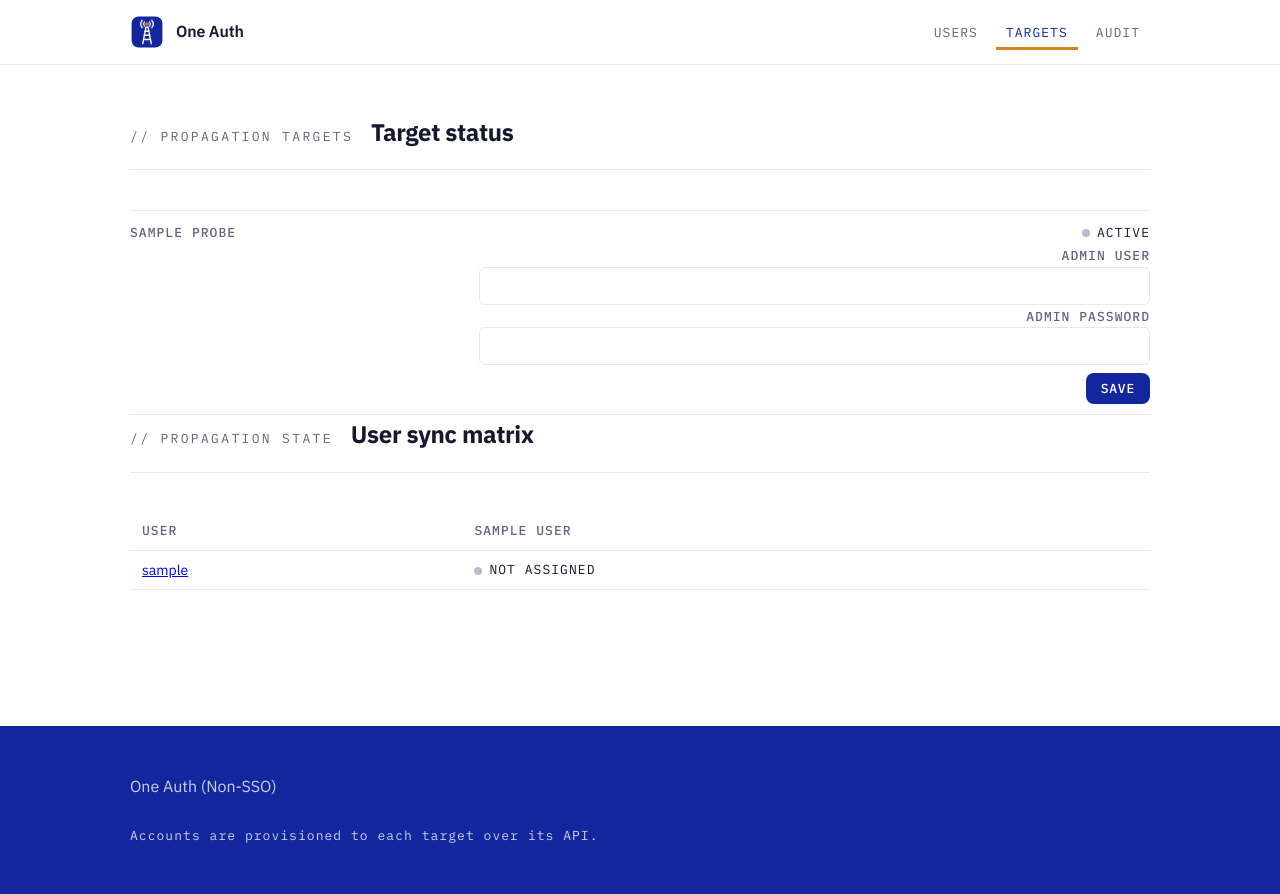
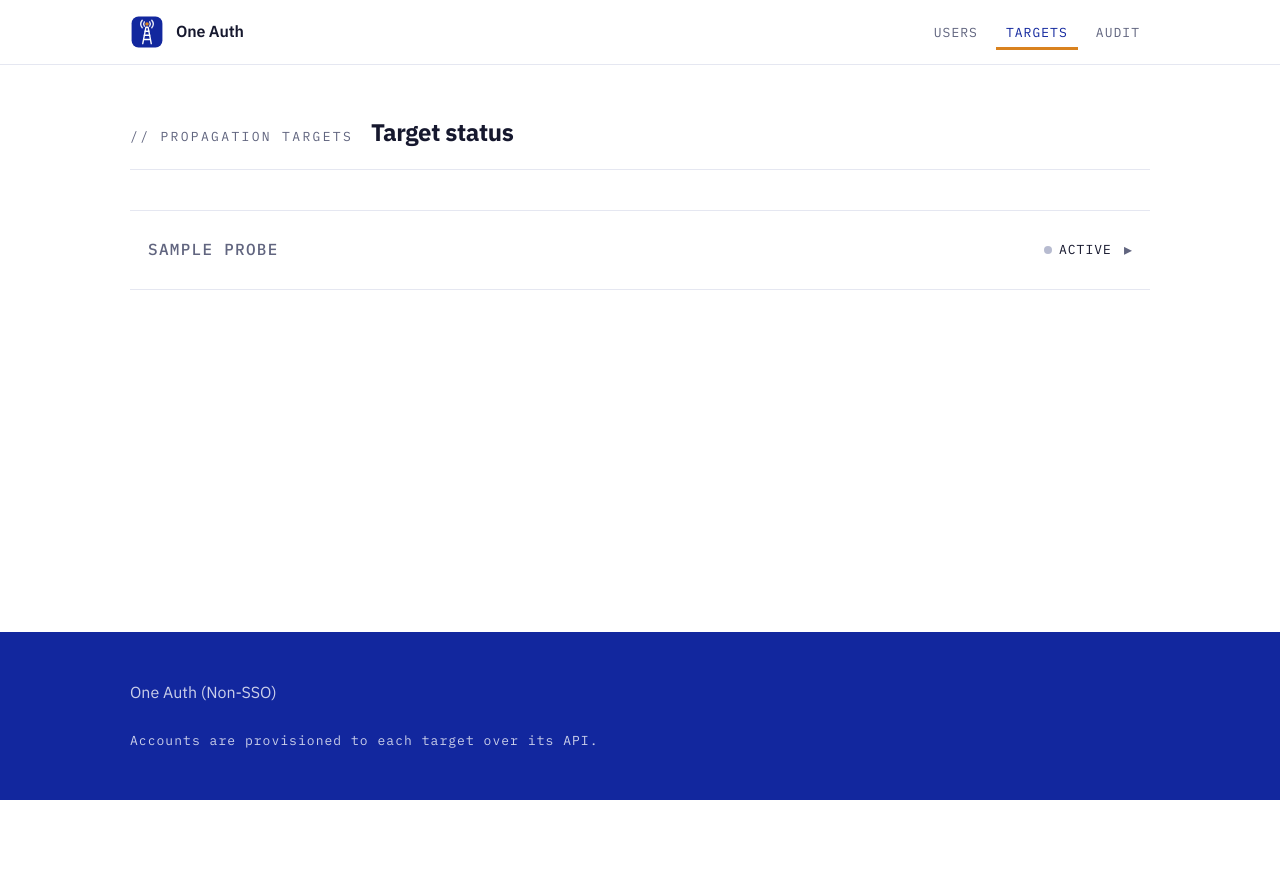
Before and after one commit to jpbaking/na-sso, a Python web app: template oneauth/templates/status.html in a window 1280 px wide. After the commit the page ends 800 px from the top, so only its background shows below. Run offline with Jinja, Linux system fonts and the light colour scheme; the template is opened without the code that fills it: most values are stand-ins (such as "Sample title", 1, 10 or a date in 2020).

Commit message:
feat: streamline target status interface

```diff
--- a/oneauth/static/design/components.css
+++ b/oneauth/static/design/components.css
@@ -52,6 +52,14 @@ body {
   -webkit-font-smoothing: antialiased;
 }
 
+.site-page {
+  min-height: 100vh;
+  display: flex;
+  flex-direction: column;
+}
+
+.site-page > main { flex: 1; }
+
 img, svg { vertical-align: middle; }
 
 /* The hidden attribute always wins, even over display:flex/grid classes. */
@@ -618,6 +626,36 @@ button.tag.active { background: var(--brand-blue); border-color: var(--brand-blu
   text-align: right;
   word-break: break-all;
 }
+
+/* Expandable key/status rows with a right-aligned disclosure chevron. */
+.disclosure-row { border-bottom: var(--border-hair) solid var(--line); }
+.disclosure-row:nth-child(even) { background: var(--surface); }
+
+.disclosure-summary {
+  display: grid;
+  grid-template-columns: minmax(0, 1fr) auto auto;
+  align-items: center;
+  gap: var(--space-2);
+  padding: var(--space-4) var(--space-3);
+  cursor: pointer;
+  list-style: none;
+}
+
+.disclosure-summary::-webkit-details-marker { display: none; }
+
+.disclosure-summary .data-key {
+  font-size: var(--ui-body);
+}
+
+.disclosure-summary::after {
+  content: "▸";
+  color: var(--muted);
+  font-size: var(--ui-body);
+}
+
+.disclosure-row[open] > .disclosure-summary::after { content: "▾"; }
+.disclosure-body { padding: 0 var(--space-3) var(--space-4); }
+.disclosure-body > .btn { display: flex; margin-left: auto; }
 
 /* --------------------------------------------------------------------------
    13. Forms
--- a/oneauth/templates/base.html
+++ b/oneauth/templates/base.html
@@ -11,7 +11,7 @@
   <link rel="stylesheet" href="/design/styles.css">
   <link rel="stylesheet" href="/design/components.css">
 </head>
-<body>
+<body class="site-page">
 
 <header class="nav-wrap">
   <nav class="nav container" aria-label="Main navigation">
--- a/oneauth/templates/status.html
+++ b/oneauth/templates/status.html
@@ -13,13 +13,14 @@
     <h1 class="section-title">Target status</h1>
   </div>
   {% if probes %}
-  <div class="data-list">
+  <div class="data-list disclosure-list">
     {% for p in probes %}
-    <div class="data-row">
-      <div class="data-key">{{ p.name }}</div>
-      <div class="data-value">
+    <details class="disclosure-row" name="target-credentials">
+      <summary class="disclosure-summary">
+        <span class="data-key">{{ p.name }}</span>
         <span class="badge {{ 'badge-shipped' if p.ok else ('badge-danger' if p.configured else 'badge-planned') }}" title="{{ p.detail }}">{{ p.configuration_status }}</span>
-        <form method="post" action="/targets/{{ p.id }}/credentials" enctype="multipart/form-data" class="stack-1">
+      </summary>
+      <form method="post" action="/targets/{{ p.id }}/credentials" enctype="multipart/form-data" class="disclosure-body stack-1">
         {% if p.type == 'opnsense' %}
         <label class="label">API key <input class="input" name="api_key" required autocomplete="off"></label>
         <label class="label">API secret <input class="input" name="api_secret" type="password" required autocomplete="new-password"></label>
@@ -31,8 +32,7 @@
         {% endif %}
         <button class="btn btn-primary btn-sm" type="submit">SAVE</button>
       </form>
-      </div>
-    </div>
+    </details>
     {% endfor %}
   </div>
   {% else %}
@@ -41,43 +41,5 @@
     Add and enable target instances in the YAML configuration.
   </div>
   {% endif %}
-
-  <div class="section-head">
-    <div class="section-kicker">// Propagation state</div>
-    <h2 class="section-title">User sync matrix</h2>
-  </div>
-  {% if users %}
-  <div class="table-wrap">
-    <table class="table">
-      <thead>
-        <tr><th>User</th>{% for target in targets %}<th>{{ target.display_name }}</th>{% endfor %}</tr>
-      </thead>
-      <tbody>
-        {% for u in users %}
-        {% set states = {} %}
-        {% for s in u.sync_states %}{% if states.update({s.target: s}) %}{% endif %}{% endfor %}
-        <tr>
-          <td><a href="/users/{{ u.id }}">{{ u.username }}</a>{% if u.desired_action == "delete" %} (deletion{% if u.deleted_at %} complete{% else %} pending{% endif %}){% endif %}</td>
-          {% for target in targets %}
-          {% set state = states.get(target.target_id) %}
-          {% if u.is_root %}<td><span class="muted">N/A</span></td>{% else %}
-          <td data-sync-cell data-user-id="{{ u.id }}" data-target="{{ target.target_id }}">
-            {% if state and state.state == "ok" %}<span class="badge badge-shipped">ok</span>
-            {% elif state and state.state == "failed" %}<span class="badge badge-danger" title="{{ state.detail }}">failed</span>
-            {% elif state and state.state == "awaiting_credentials" %}<span class="badge badge-planned">awaiting credentials</span>
-            {% elif state and (state.state == "unassigned" or not state.assigned) %}<span class="badge badge-planned">unassigned; disabled</span>
-            {% elif state and state.retired %}<span class="badge badge-planned">retired</span>
-            {% else %}<span class="badge badge-planned">not assigned</span>{% endif %}
-          </td>
-          {% endif %}
-          {% endfor %}
-        </tr>
-        {% endfor %}
-      </tbody>
-    </table>
-  </div>
-  {% else %}
-  <p class="muted">No managed users yet.</p>
-  {% endif %}
 </section>
 {% endblock %}
```
Also changed, not shown: oneauth/AGENTS.md (+1 -1 lines), oneauth/static/design/AGENTS.md (+1 -1 lines), oneauth/status.py (+1 -10 lines), oneauth/templates/AGENTS.md (+6 -3 lines), tests/test_mock_targets.py (+4 -1 lines), tests/test_sync.py (+8 -6 lines), tests/test_target_credentials.py (+6 -0 lines), tests/test_users.py (+9 -0 lines). Lines whose indentation alone changed are shown as unchanged.
